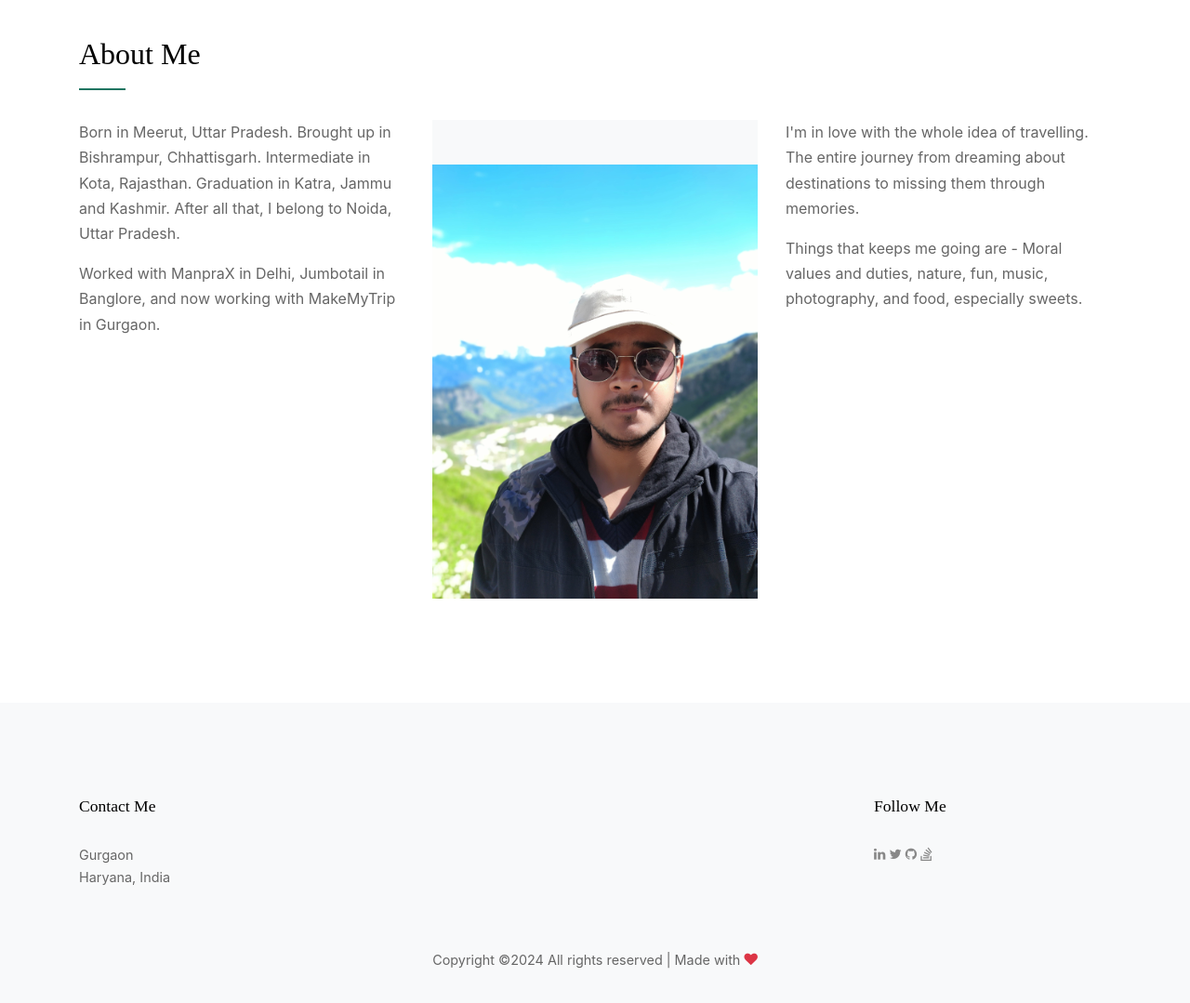
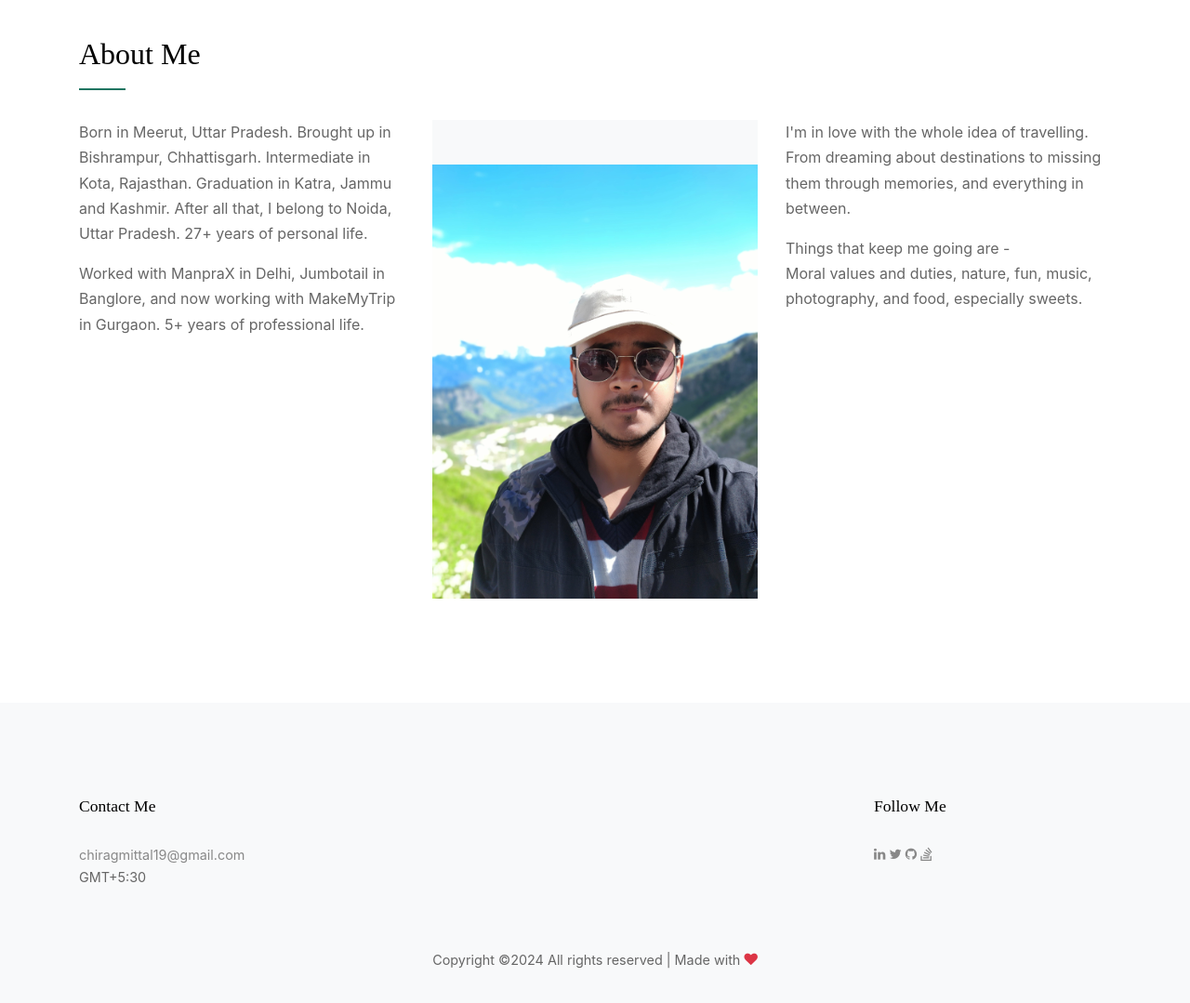
Before and after one commit to chiragmittal19/My-Portfolio, a plain HTML site: page index.html in a window 1280 px wide. Shown: the part 1540-2619 px from the top of the page at 93% size. Drawn offline with Linux system fonts and the light colour scheme; files whose address does not match are found by name; a web font is replaced by a local one.

Commit message:
Minor text corrections, added email address and timezone

```diff
--- a/index.html
+++ b/index.html
@@ -171,12 +171,12 @@
             </div>
           </div>
           <div class="col-lg-4 order-2 order-lg-1">
-            <p>Born in Meerut, Uttar Pradesh. Brought up in Bishrampur, Chhattisgarh. Intermediate in Kota, Rajasthan. Graduation in Katra, Jammu and Kashmir. After all that, I belong to Noida, Uttar Pradesh.</p>
-            <p>Worked with ManpraX in Delhi, Jumbotail in Banglore, and now working with MakeMyTrip in Gurgaon.</p>
+            <p>Born in Meerut, Uttar Pradesh. Brought up in Bishrampur, Chhattisgarh. Intermediate in Kota, Rajasthan. Graduation in Katra, Jammu and Kashmir. After all that, I belong to Noida, Uttar Pradesh. 27+ years of personal life.</p>
+            <p>Worked with ManpraX in Delhi, Jumbotail in Banglore, and now working with MakeMyTrip in Gurgaon. 5+ years of professional life.</p>
           </div>
           <div class="col-lg-4 order-3 order-lg-3">
-            <p>I'm in love with the whole idea of travelling. The entire journey from dreaming about destinations to missing them through memories.</p>
-            <p>Things that keeps me going are - Moral values and duties, nature, fun, music, photography, and food, especially sweets.</p>
+            <p>I'm in love with the whole idea of travelling. From dreaming about destinations to missing them through memories, and everything in between.</p>
+            <p>Things that keep me going are -</br>Moral values and duties, nature, fun, music, photography, and food, especially sweets.</p>
             <!-- <p><a href="#contact-section" class="btn smoothscroll btn-primary">Contact Me</a></p> -->
           </div>
 
@@ -382,7 +382,7 @@
         <div class="row mb-5">
           <div class="col-md-3">
             <h3 class="footer-title">Contact Me</h3>
-            <p><span class="d-inline-block d-md-block">Gurgaon</span> Haryana, India</p>
+            <p><span class="d-inline-block d-md-block"><a href="mailto:chiragmittal19@gmail.com">chiragmittal19@gmail.com</a></span> GMT+5:30</p>
           </div>
           <div class="col-md-5 mx-auto">
             <!-- <div class="row">
```
